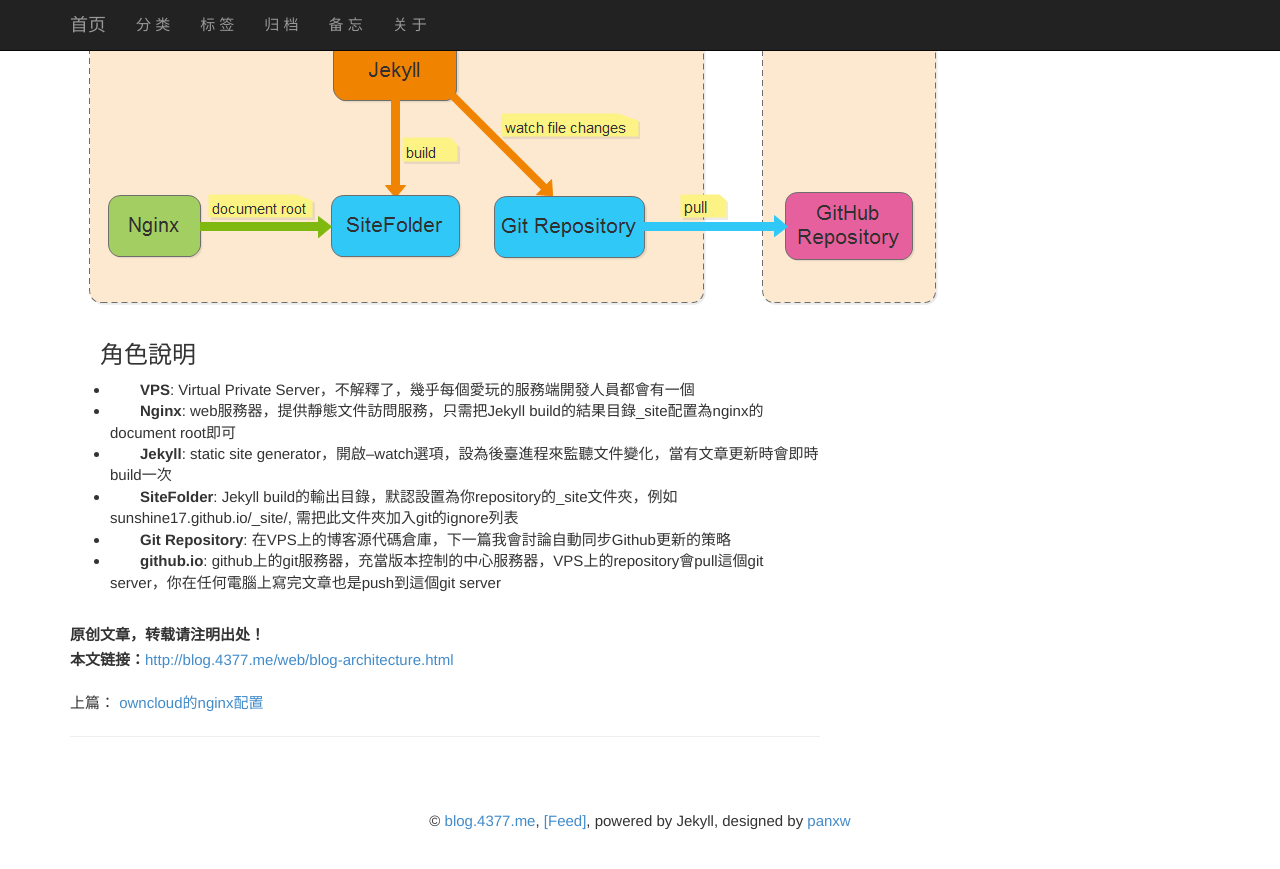
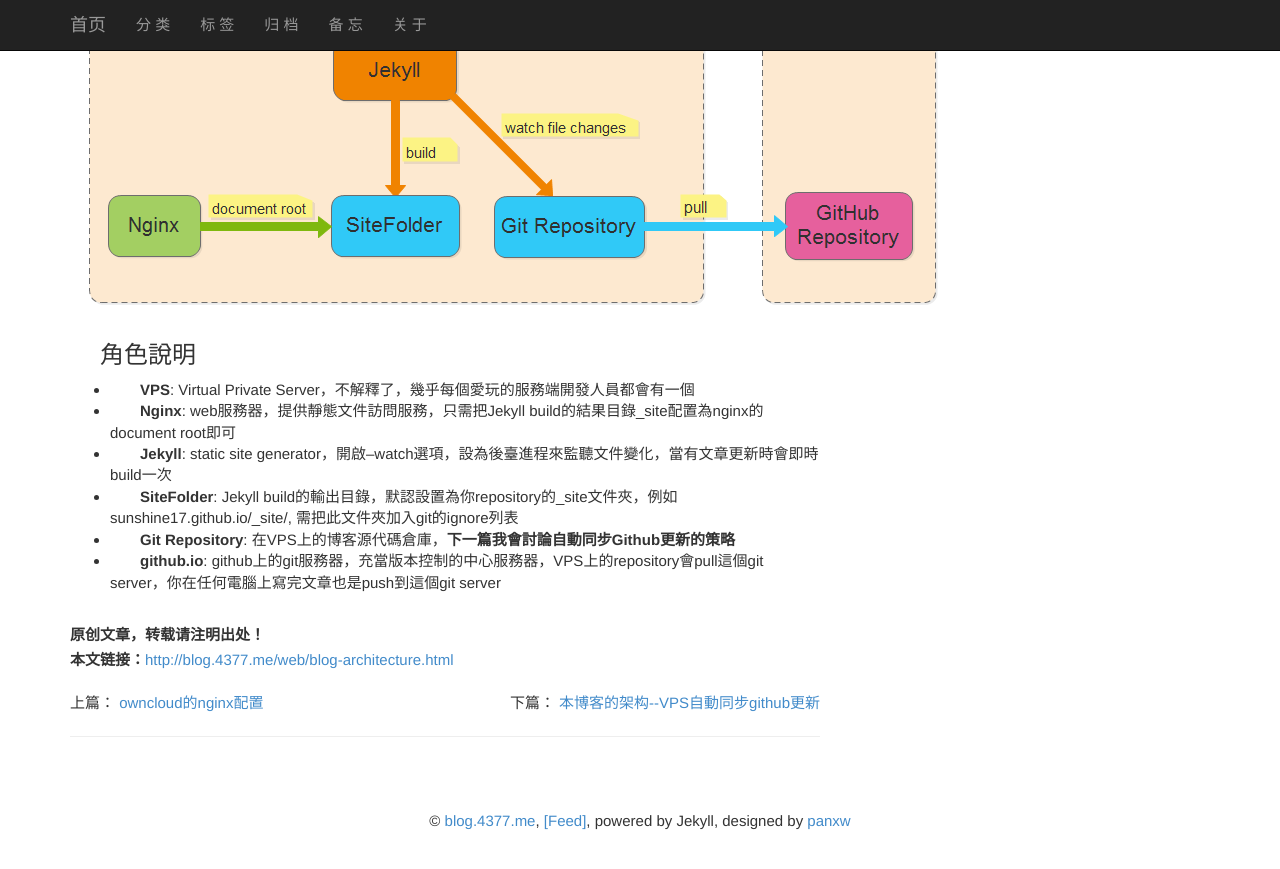
Before and after one commit to sunshine17/sunshine17.github.io, a Jekyll site: the page built from _posts/2016-05-09-blog-architecture.md, in a window 1280 px wide and 900 px high, scrolled down 816 px. Shown: the top 869 px of the window. Built offline with Jekyll 4.4.1, drawn with Linux system fonts in a browser that asks for light colours; comment, search, counter and statistics services are not loaded; some of the changed lines change nothing that is shown; some of the changed text lies outside the part shown.

Commit message:
save draft

```diff
--- a/_posts/2016-05-09-blog-architecture.md
+++ b/_posts/2016-05-09-blog-architecture.md
@@ -38,5 +38,5 @@
 - **Nginx**: web服務器，提供靜態文件訪問服務，只需把Jekyll build的結果目錄_site配置為nginx的document root即可
 - **Jekyll**: static site generator，開啟--watch選項，設為後臺進程來監聽文件變化，當有文章更新時會即時build一次
 - **SiteFolder**: Jekyll build的輸出目錄，默認設置為你repository的_site文件夾，例如sunshine17.github.io/_site/, 需把此文件夾加入git的ignore列表
-- **Git Repository**: 在VPS上的博客源代碼倉庫，下一篇我會討論自動同步Github更新的策略
+- **Git Repository**: 在VPS上的博客源代碼倉庫，**下一篇我會討論自動同步Github更新的策略**
 - **github.io**: github上的git服務器，充當版本控制的中心服務器，VPS上的repository會pull這個git server，你在任何電腦上寫完文章也是push到這個git server
--- /dev/null
+++ b/_posts/2016-05-11-blog-sync-github.md
@@ -0,0 +1,15 @@
+---
+layout: post
+category: "web"
+title:  "本博客的架构--VPS自動同步github更新"
+tags: [blog,github pages,git webhook]
+summary: "這個博客是部署在VPS上的，而寫文章時，我們通常只會把本地的commit push到github上，本文討論VPS上的repository與github的即時同步策略，以及分享下我在解決此問題時的思路"
+---
+這個博客是部署在VPS上的，但我并没有在VPS上部署git server，VPS上只是一个git repository。Github在本博的架构里是作为中心仓库的角色存在的，这样在寫文章時，只需把本地的commit push到Github上。但这样数据同步的问题就来了：當Github收到新push的時候，Github Pages會自動build出靜態HTML，但VPS上的repository是不知道有更新的，這需要有個機制讓VPS上的repository感知Github的更新信息，然後自動pull Github倉庫的最新改動。至於jekyll的自動build，可以通過jekyll的--watch選項監控源代碼變量自動build。
+
+**先放出最終方案:**
+![VPS自動同步GITHUB方案](/images/blog_sync.png "VPS自動同步GITHUB方案")
+
+
+## 方案一：[Github Webhooks](https://help.github.com/articles/about-webhooks/)
+Webhooks是Github提供的一個事件觸發服務，當指定的事件發生時，Webhooks會把該事件通知給事先在Github.io上配置的外部web服務器。
```
Also changed, not shown: images/blog_sync.png (added).
